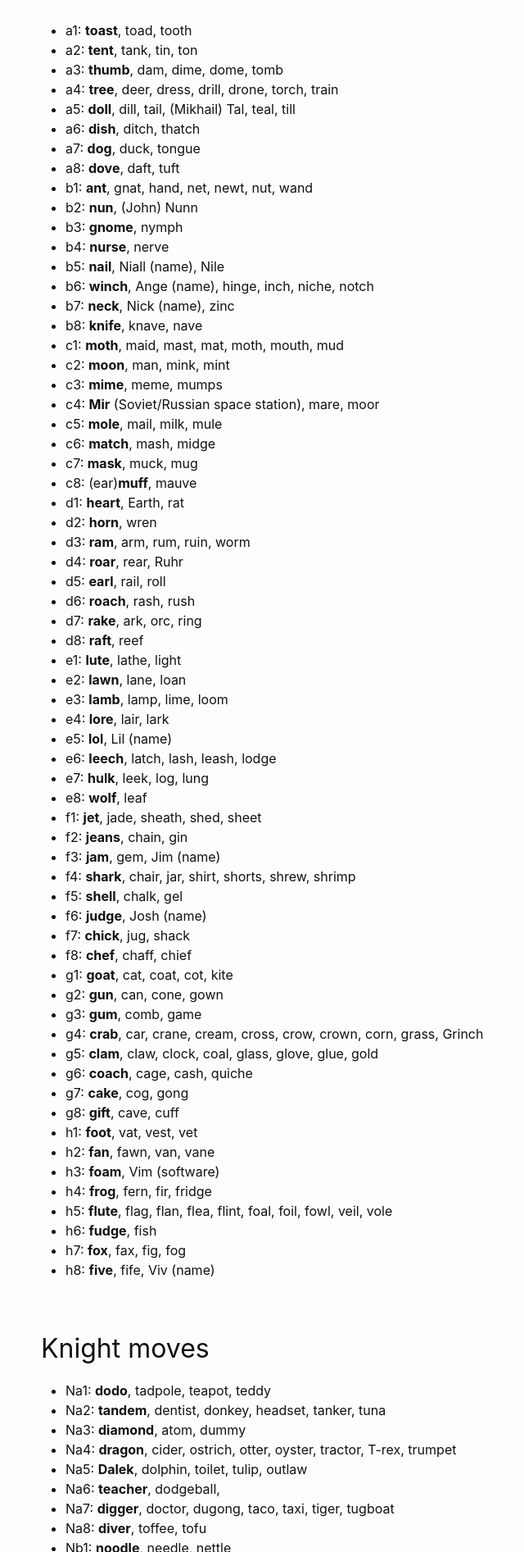
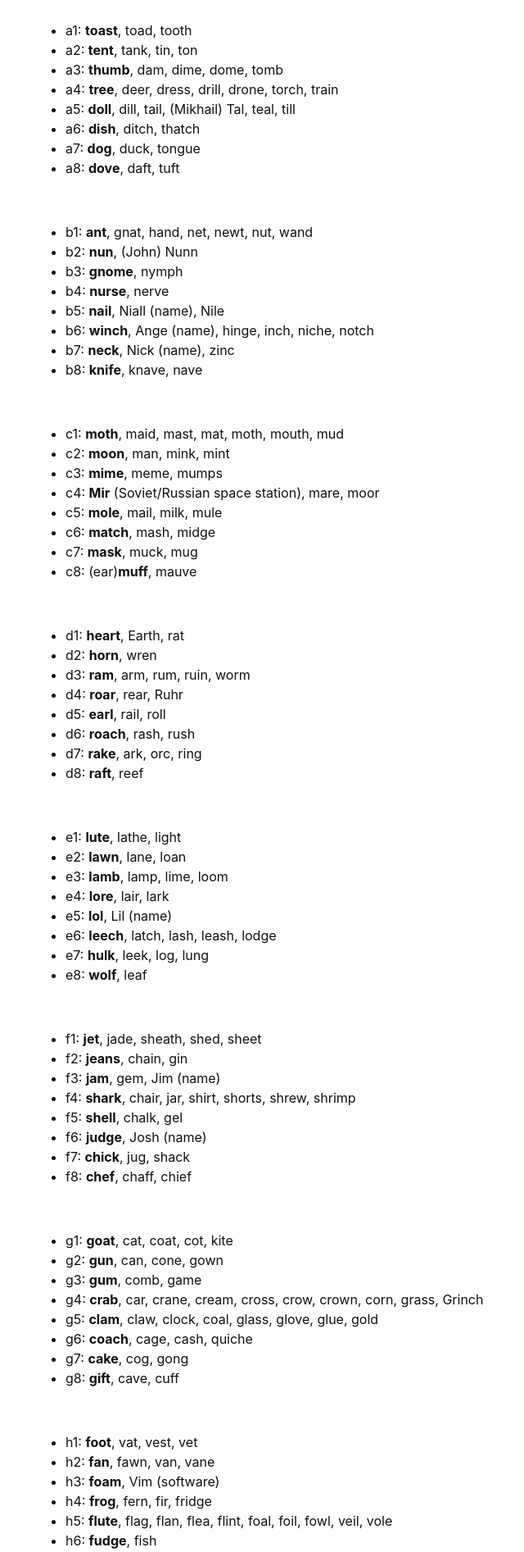
Before and after one commit to liontailedmacaque/liontailedmacaque.github.io, a Jekyll site: the page built from chessmemorypalace/picturewords.md, in a window 1280 px wide. Shown: the part 442-2335 px from the top of the page at 82% size, without its empty margins (220-860 px from the left). Built offline with Jekyll 4.4.1, drawn with Linux system fonts in a browser that asks for light colours.

Commit message:
Update picturewords.md

```diff
--- a/chessmemorypalace/picturewords.md
+++ b/chessmemorypalace/picturewords.md
@@ -20,7 +20,7 @@ If you spot any mistakes, [please tell me](/contact).
 - a6: **dish**, ditch, thatch
 - a7: **dog**, duck, tongue
 - a8: **dove**, daft, tuft
-<br>
+<p><br></p>
 - b1: **ant**, gnat, hand, net, newt, nut, wand
 - b2: **nun**, (John) Nunn
 - b3: **gnome**, nymph
@@ -29,7 +29,7 @@ If you spot any mistakes, [please tell me](/contact).
 - b6: **winch**, Ange (name), hinge, inch, niche, notch
 - b7: **neck**, Nick (name), zinc
 - b8: **knife**, knave, nave
-<br>
+<p><br></p>
 - c1: **moth**, maid, mast, mat, moth, mouth, mud
 - c2: **moon**, man, mink, mint
 - c3: **mime**, meme, mumps
@@ -38,7 +38,7 @@ If you spot any mistakes, [please tell me](/contact).
 - c6: **match**, mash, midge
 - c7: **mask**, muck, mug
 - c8: (ear)**muff**, mauve
-<br>
+<p><br></p>
 - d1: **heart**, Earth, rat
 - d2: **horn**, wren
 - d3: **ram**, arm, rum, ruin, worm
@@ -47,7 +47,7 @@ If you spot any mistakes, [please tell me](/contact).
 - d6: **roach**, rash, rush
 - d7: **rake**, ark, orc, ring
 - d8: **raft**, reef
-<br>
+<p><br></p>
 - e1: **lute**, lathe, light
 - e2: **lawn**, lane, loan
 - e3: **lamb**, lamp, lime, loom
@@ -56,7 +56,7 @@ If you spot any mistakes, [please tell me](/contact).
 - e6: **leech**, latch, lash, leash, lodge
 - e7: **hulk**, leek, log, lung
 - e8: **wolf**, leaf
-<br>
+<p><br></p>
 - f1: **jet**, jade, sheath, shed, sheet
 - f2: **jeans**, chain, gin
 - f3: **jam**, gem, Jim (name)
@@ -65,7 +65,7 @@ If you spot any mistakes, [please tell me](/contact).
 - f6: **judge**, Josh (name)
 - f7: **chick**, jug, shack
 - f8: **chef**, chaff, chief
-<br>
+<p><br></p>
 - g1: **goat**, cat, coat, cot, kite
 - g2: **gun**, can, cone, gown
 - g3: **gum**, comb, game
@@ -74,7 +74,7 @@ If you spot any mistakes, [please tell me](/contact).
 - g6: **coach**, cage, cash, quiche
 - g7: **cake**, cog, gong
 - g8: **gift**, cave, cuff
-<br>
+<p><br></p>
 - h1: **foot**, vat, vest, vet
 - h2: **fan**, fawn, van, vane
 - h3: **foam**, Vim (software)
@@ -95,7 +95,7 @@ If you spot any mistakes, [please tell me](/contact).
 - Na6: **teacher**, dodgeball,
 - Na7: **digger**, doctor, dugong, taco, taxi, tiger, tugboat
 - Na8: **diver**, toffee, tofu
-<br>
+<p><br></p>
 - Nb1: **noodle**, needle, nettle
 - Nb2: **ninja**, nanny, onion
 - Nb3: **nomad**, Nemo (name), Nimrod (name), number
@@ -104,7 +104,7 @@ If you spot any mistakes, [please tell me](/contact).
 - Nb6: **angel**, engine, nacho
 - Nb7: **necklace**, hanbok, insect
 - Nb8: **anvil**, envoy, infant, navy, novice
-<br>
+<p><br></p>
 - Nc1: **moped**, mittens, mother, moustache
 - Nc2: **monkey**, manger, miner, money, monster
 - Nc3: **mammoth**, memo, mummy
@@ -113,7 +113,7 @@ If you spot any mistakes, [please tell me](/contact).
 - Nc6: **machine**, mushroom
 - Nc7: **magpie**, hammock, magnet
 - Nc8: **muffin**, movie
-<br>
+<p><br></p>
 - Nd1: **robot**, rabbit, rooster, warthog, wizard
 - Nd2: **heron**, orange, rainbow, ribbon, robin
 - Nd3: **Roman**, armour, army
@@ -122,7 +122,7 @@ If you spot any mistakes, [please tell me](/contact).
 - Nd6: **airship**, archer, Richard (name), warship
 - Nd7: **rocket**, iceberg, orca, organ, raccoon, racket
 - Nd8: **raven**, earphones, rifle
-<br>
+<p><br></p>
 - Ne1: **lobster**, ladder, laptop, lettuce, lipstick, wallet
 - Ne2: **lantern**, lion, linnet
 - Ne3: **lemur**, helmet, lamppost, lamprey, lemon, llama
@@ -131,7 +131,7 @@ If you spot any mistakes, [please tell me](/contact).
 - Ne6: **lychee**, ledger, legend, lodger, lotion
 - Ne7: **locust**, algae, lagoon, liger, liqueur, locket, logo, luggage
 - Ne8: **lava**, lifeboat, lifeguard, liver, olive
-<br>
+<p><br></p>
 - Nf1: **cheetah**, hatchet
 - Nf2: **genie**, chainsaw, ginger
 - Nf3: **gymnast**, champagne, chimney, shampoo
@@ -140,7 +140,7 @@ If you spot any mistakes, [please tell me](/contact).
 - Nf6: **shisha**, japchae, sheepshank (knot), shoji
 - Nf7: **hedgehog**, chicken, jackpot, jigsaw, jockey, juggler, sheepdog, shekel
 - Nf8: **shovel**, chaffinch, Java
-<br>
+<p><br></p>
 - Ng1: **kitten**, guitar, kestrel, wicket
 - Ng2: **canoe**, candle, candy, conker, cannon, gibbon, kidney, wagon
 - Ng3: **camel**, comet, kimchi
@@ -149,7 +149,7 @@ If you spot any mistakes, [please tell me](/contact).
 - Ng6: **ketchup**, cabbage, cashew
 - Ng7: **cockroach**, cookie, cuckoo, cupcake, goggles, kayak
 - Ng8: **coffee**, gopher, guava, kefir
-<br>
+<p><br></p>
 - Nh1: **feather**, father, football, voter
 - Nh2: **phoenix**, fountain, Venus, vinyl
 - Nh3: **vampire**, vomit
@@ -170,7 +170,7 @@ If you spot any mistakes, [please tell me](/contact).
 - Ba6: **dishwasher**, optician
 - Ba7: **woodpecker**, toboggan
 - Ba8: **daffodil**, DVD, Tuvalu
-<br>
+<p><br></p>
 - Bb1: **anteater**, antelope, centipede, nightingale
 - Bb2: **nanobot**, Nineveh
 - Bb3: **winemaker**, animal, enamel, enemy, numeral, pneumatic
@@ -179,7 +179,7 @@ If you spot any mistakes, [please tell me](/contact).
 - Bb6: **anchovy**, Angela (name), engineer
 - Bb7: **unicorn**, Nicholas (name)
 - Bb8: **inventor**, envelope, infantry, invader, invention, investor
-<br>
+<p><br></p>
 - Bc1: **mastodon**, amethyst, matador, meteor, motorist
 - Bc2: **manatee**, ammonite, mayonnaise, mineral, mineret, Minotaur, omnibus
 - Bc3: **museum**, Mombasa, mummichog
@@ -188,7 +188,7 @@ If you spot any mistakes, [please tell me](/contact).
 - Bc6: **machete**, magician
 - Bc7: **hummingbird**, mackerel, magazine, mechanic, microphone, mosaic, mosquito
 - Bc8: **amphora**, maverick
-<br>
+<p><br></p>
 - Bd1: **hairdryer**, radio, risotto
 - Bd2: **raisin**, roundabout, Uranus
 - Bd3: **ramekin**, armada, armoury, aroma, romantic, ruminant
@@ -197,7 +197,7 @@ If you spot any mistakes, [please tell me](/contact).
 - Bd6: **archerfish**, Rajasthan, Regina, regiment
 - Bd7: **harpsichord**, architect, orchestra, recorder
 - Bd8: **referee**, Raphael (name), revolver, rifleman
-<br>
+<p><br></p>
 - Be1: **albatross**, Hollywood, ocelot, wildebeest
 - Be2: **alien**, lioness
 - Be3: **limousine**, halloumi, lemonade
@@ -206,7 +206,7 @@ If you spot any mistakes, [please tell me](/contact).
 - Be6: **illusion**, Elijah (name), Elisha (name), eyelashes, logician
 - Be7: **alpaca**, alcohol, liquorice
 - Be8: **elephant**, lavender, wolverine, xylophone
-<br>
+<p><br></p>
 - Bf1: **shuttlecock**, Jupiter, chapati
 - Bf2: **chinchilla**, chancellor, chandelier, janitor, Shinkansen
 - Bf3: **chimpanzee**, chamber pot, champion
@@ -215,7 +215,7 @@ If you spot any mistakes, [please tell me](/contact).
 - Bf6: **jujube**, chapshoro, jajangmyeon, Joshua (name), jujitsu
 - Bf7: **jaguar**, cicada, shopkeeper
 - Bf8: **shoveler**, Chevrolet, shaving foam
-<br>
+<p><br></p>
 - Bg1: **catapult**, cuttlefish, octopus
 - Bg2: **candyfloss**, canopy, canister, conifer
 - Bg3: **kimono**, Camelot, computer, Komodo (dragon)
@@ -224,7 +224,7 @@ If you spot any mistakes, [please tell me](/contact).
 - Bg6: **kedgeree**, acacia
 - Bg7: **coconut**, cockatrice, cockerel, cucumber, kingfisher, wobbegong
 - Bg8: **governor**, Coventry
-<br>
+<p><br></p>
 - Bh1: **footballer**, avocet, physicist, veteran, video, vitamin
 - Bh2: **vinegar**, fentanyl
 - Bh3: **feminist**, family, Fumika (name)
@@ -245,7 +245,7 @@ If you spot any mistakes, [please tell me](/contact).
 - Ra6: **didgeridoo**
 - Ra7: **tapioca**, taxidermist
 - Ra8: **advertisement**, audiophile, developer
-<br>
+<p><br></p>
 - Rb1: **annuity**, Antarctica, Ontario
 - Rb2: **nanoneedle**, nanoplastic
 - Rb3: **anemone**, Namibia, (Ian) Nepomniachtchi
@@ -254,7 +254,7 @@ If you spot any mistakes, [please tell me](/contact).
 - Rb6: **Angelina** (name), Angelica (name), Nigeria
 - Rb7: **anaconda**, (Hikaru) Nakamura
 - Rb8: **invitation**, environment, infantryman
-<br>
+<p><br></p>
 - Rc1: **meteorite**, Madagascar, mathematics, Mitsubishi (brand)
 - Rc2: **mahonia**, Minnesota, monopoly, Montenegro
 - Rc3: (Shakhriyar) **Mamedyarov**, Mamma mia
@@ -263,7 +263,7 @@ If you spot any mistakes, [please tell me](/contact).
 - Rc6: **majordomo**, machinery, majicola, missionary
 - Rc7: **magnolia**, macaroni, Makemake, magnesium, mascarpone
 - Rc8: **amphetamine**, amphibian
-<br>
+<p><br></p>
 - Rd1: **rhododendron**, artillery, radiator, ratatouille
 - Rd2: **rhinoceros**, Esperanto, Robin Hood, uranium
 - Rd3: **armadillo**, Armenia, harmonica, Romania
@@ -272,7 +272,7 @@ If you spot any mistakes, [please tell me](/contact).
 - Rd6: **Argentina**, Azerbaijan
 - Rd7: **orangutan**, architecture, asparagus, hieroglyphics, oregano, origami
 - Rd8: **ravioli**, Orvieto (wine)
-<br>
+<p><br></p>
 - Re1: **lederhosen**, altimeter, elderberry, El Dorado
 - Re2: **jalapeño**, Albania
 - Re3: **Lamborghini** (brand), limoncello, Olympian
@@ -281,7 +281,7 @@ If you spot any mistakes, [please tell me](/contact).
 - Re6: **Algeria**, zoology
 - Re7: **helicopter**, alligator, electrician
 - Re8: **leviathan**, Lavinia (name)
-<br>
+<p><br></p>
 - Rf1: **Chateaubriand** (steak), (Dmitri) Shostakovich
 - Rf2: **generator**, gingerbread man
 - Rf3: **gymnasium**, chimichurri
@@ -290,7 +290,7 @@ If you spot any mistakes, [please tell me](/contact).
 - Rf6: **shabu-shabu**, Chachapoya, shachihoko
 - Rf7: **washing machine**, Chicken Little, geographer, shakuhachi
 - Rf8: **shaving powder**, chauvinism, shaving mirror
-<br>
+<p><br></p>
 - Rg1: **caterpillar**
 - Rg2: **iguanodon**, economist
 - Rg3: **chameleon**, aquamarine, camellia, hippocampus, oximeter
@@ -299,7 +299,7 @@ If you spot any mistakes, [please tell me](/contact).
 - Rg6: **cappuccino**
 - Rg7: **kookaburra**, cucamelon, guacamole
 - Rg8: **cafetière**
-<br>
+<p><br></p>
 - Rh1: **phytoplankton**, afterburner, photographer
 - Rh2: **ventriloquist**, Vanuatu, ventilator
 - Rh3: **fumigator**, famotidine, feminism, vomitoxin
@@ -320,7 +320,7 @@ If you spot any mistakes, [please tell me](/contact).
 - Qa6: **stopwatch**, stitch
 - Qa7: **stegosaurus**, stake, stag, stick, sparrowhawk, Sudoku,
 - Qa8: **stove**, sativa, staff, stevia
-<br>
+<p><br></p>
 - Qb1: **Santa**, centaur, Cinderella, sand, sandwich, sanitiser, scientist, snowdrop, sundae
 - Qb2: **sin bin**, sunniness, synonym
 - Qb3: **snowman**, cinnamon, sunbeam, snowmobile
@@ -329,7 +329,7 @@ If you spot any mistakes, [please tell me](/contact).
 - Qb6: **sponge**, snowshoe, spinach
 - Qb7: **sunglassess**, snake, snack, snooker
 - Qb8: **sunflower**, snowflake
-<br>
+<p><br></p>
 - Qc1: **scimitar**, swimsuit
 - Qc2: **salmon**, Samantha (name), seaman, seminary, Simon (name), Simone (name)
 - Qc3: **simoom**, semimetal
@@ -338,7 +338,7 @@ If you spot any mistakes, [please tell me](/contact).
 - Qc6: **smashed avocado**, samaj, smidgeon
 - Qc7: **smokestack**, smoke
 - Qc8: **samovar**, symphony
-<br>
+<p><br></p>
 - Qd1: **sardine**, certificate, seratonin, Sorting Hat, sourdough
 - Qd2: **serpent**, siren, serendipidy, soprano
 - Qd3: **Cyberman**, ceramic, sermon
@@ -347,7 +347,7 @@ If you spot any mistakes, [please tell me](/contact).
 - Qd6: **surgeon**, sergeant
 - Qd7: **sparkler**, sorghum
 - Qd8: **servant**, surf, supervisor
-<br>
+<p><br></p>
 - Qe1: **sloth**, salt, solicitor
 - Qe2: **saloon**, Celine (name), salon, Selena (name)
 - Qe3: **salamander**, salami, slime
@@ -356,7 +356,7 @@ If you spot any mistakes, [please tell me](/contact).
 - Qe6: **sledgehammer**, sledge, slush, slushie
 - Qe7: **slug**, sling
 - Qe8: **sulphur**, saliva, silver
-<br>
+<p><br></p>
 - Qf1: **sachet** (pronounced unusually with a hard *t*), Sajid (name)
 - Qf2: **Sichuan**, session
 - Qf3: **sashimi**, sachem
@@ -365,7 +365,7 @@ If you spot any mistakes, [please tell me](/contact).
 - Qf6: **sushi chef**
 - Qf7: **sashiko**, saw-jig (*jigsaw* remixed), sushka
 - Qf8: **sous-chef**, sea chief
-<br>
+<p><br></p>
 - Qg1: **squid**, scooter, skittle, spaghetti
 - Qg2: **scone**, signalman, skin
 - Qg3: **sycamore**, Sigmund (name)
@@ -374,7 +374,7 @@ If you spot any mistakes, [please tell me](/contact).
 - Qg6: **Scotch**, sketch, Saskatchewan
 - Qg7: **skyscraper**, Skegness
 - Qg8: **saxophone**, skiff, scaffolding
-<br>
+<p><br></p>
 - Qh1: **softball**
 - Qh2: **sphinx**, sousaphone
 - Qh3: **sophomore**, safe mode
@@ -395,7 +395,7 @@ If you spot any mistakes, [please tell me](/contact).
 - Ka6: **pottage**, potash
 - Ka7: **petticoat**, pudding
 - Ka8: (Mikhail) **Botvinnik**, Batavia, beautification
-<br>
+<p><br></p>
 - Kb1: **panda**, bandana, pants, pint
 - Kb2: **banana**, banyan, panini, peninsula
 - Kb3: **binman**, bone marrow, Panama (hat or country), penman
@@ -404,7 +404,7 @@ If you spot any mistakes, [please tell me](/contact).
 - Kb6: **banjo**, bench, poncho
 - Kb7: **Pinocchio**, beanbag, binoculars, pancreas, penguin
 - Kb8: **bonfire**, benefactor
-<br>
+<p><br></p>
 - Kc1: **behemoth**, biometrics, bumetanide
 - Kc2: **Bohemian**, Pomona
 - Kc3: **biomembrane**, biomimicry
@@ -413,7 +413,7 @@ If you spot any mistakes, [please tell me](/contact).
 - Kc6: **bombshell**, Beamish (brand), pomchi
 - Kc7: **pumpkin**, pomegranate
 - Kc8: **B-movie**, bumf, pomfret
-<br>
+<p><br></p>
 - Kd1: **pirate**, barrister, broth, paparazzi, parrot, president, protester
 - Kd2: **brain**, barnacle, parsnip, pepperoni, piranha, prawn
 - Kd3: **pyramid**, broom, pram, bromine, primrose, barometer
@@ -422,7 +422,7 @@ If you spot any mistakes, [please tell me](/contact).
 - Kd6: **brush**, birch, broach, bridge, porch, porridge, projector
 - Kd7: **porcupine**, Brachiosaurus, brick, broccoli, parakeet, paraglider
 - Kd8: **perfume**, prefect, privateer, profiterole, prophet
-<br>
+<p><br></p>
 - Ke1: **bulldozer**, belt, pilot, politician, polyester
 - Ke2: **balloon**, blanket, Bologna, Bolonoodle, bullion, plane, polonium
 - Ke3: **blimp**, palomino (horse), plum, policeman, policewoman
@@ -431,7 +431,7 @@ If you spot any mistakes, [please tell me](/contact).
 - Ke6: **polish**, bleach, plush velvet
 - Ke7: **pelican**, balaclava, blackberry, bulgogi, pelican
 - Ke8: **bailiff**, Bolivia
-<br>
+<p><br></p>
 - Kf1: **budget**
 - Kf2: **pigeon**, potion
 - Kf3: **pyjamas**
@@ -440,7 +440,7 @@ If you spot any mistakes, [please tell me](/contact).
 - Kf6: **pushchair**, bushchat, bushjacket
 - Kf7: **pushcart**, beachcart, beachcomber, bushcraft
 - Kf8: **bush fowl**, bushfire, push-fit
-<br>
+<p><br></p>
 - Kg1: **baguette**, bacteria, basketball, bucket, pagoda, psychiatrist
 - Kg2: **Pocahontas** (name), bacon, begonia, bikini, buccaneer
 - Kg3: **Pac-Man** (brand), Big Mac (brand)
@@ -449,7 +449,7 @@ If you spot any mistakes, [please tell me](/contact).
 - Kg6: **package**, baggage
 - Kg7: **peacock**, pickaxe
 - Kg8: **Bigfoot**
-<br>
+<p><br></p>
 - Kh1: **bovid**, bavette, Pavetta, pivot
 - Kh2: **puffin**, phone
 - Kh3: **bivium**, Beefmaster (cattle breed)
```
